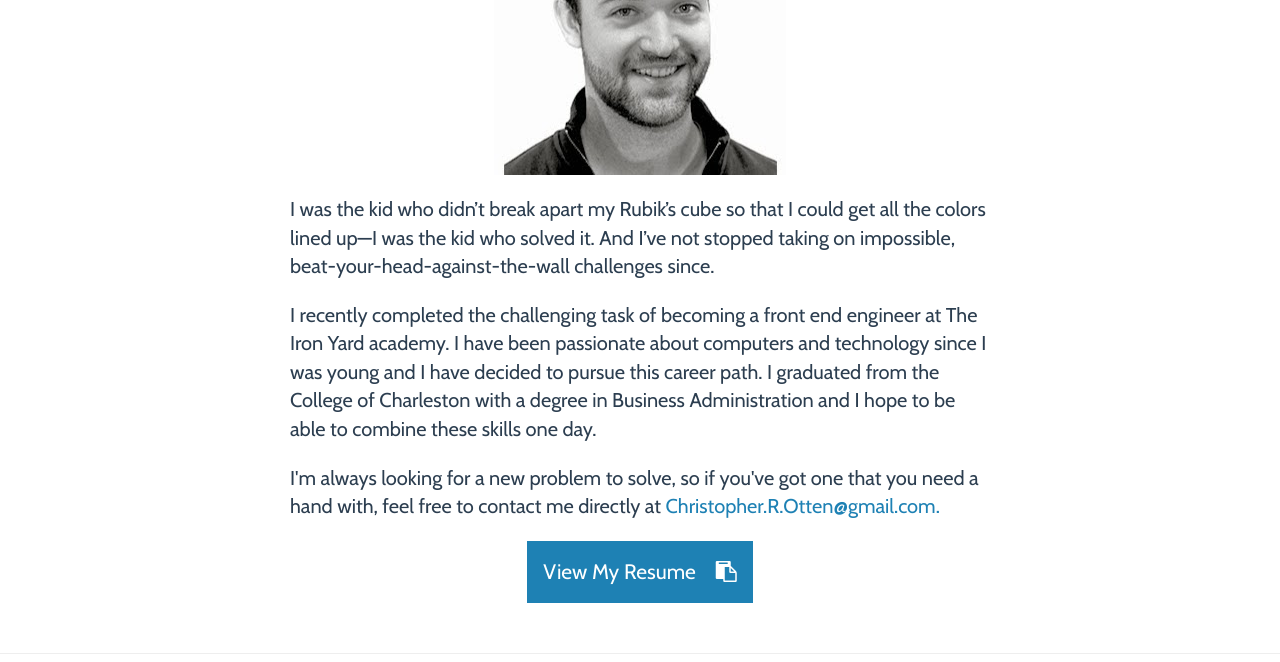
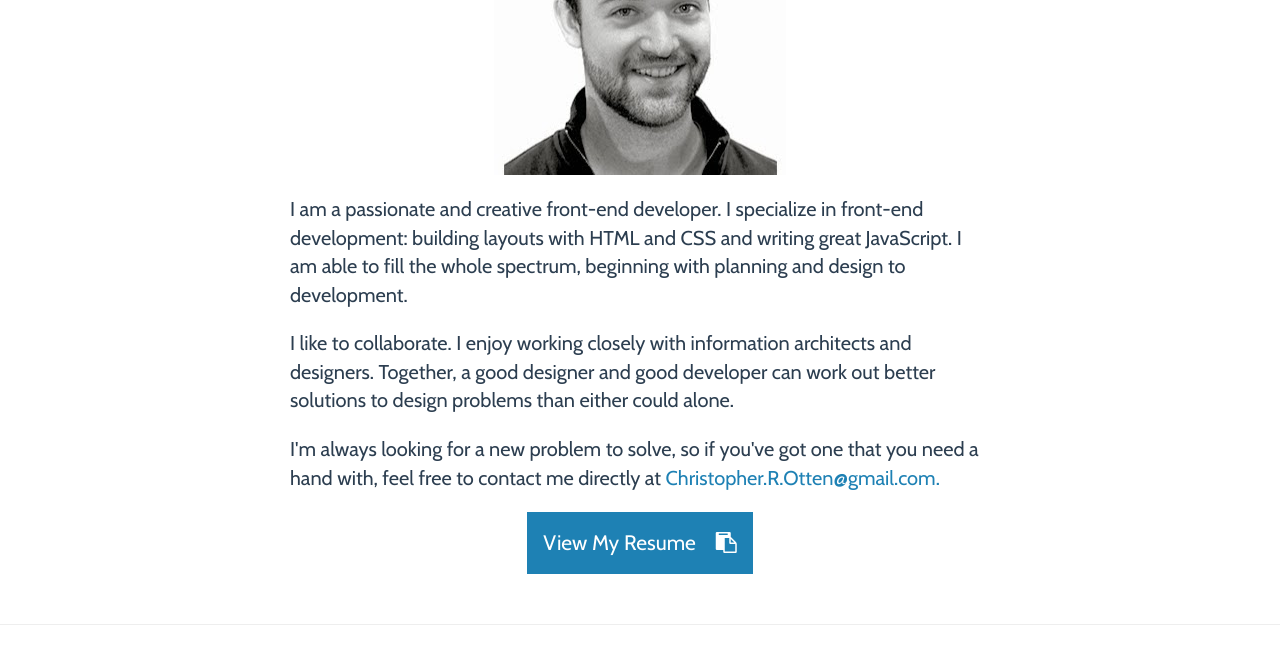
Before and after one commit to clewott/Portfolio, a website: page index.html in a window 1280 px wide. Shown: the part 1457-2119 px from the top of the page. Drawn offline with nearby package versions, Linux system fonts and the light colour scheme.

Commit message:
Changed the verbage in my bio

```diff
--- a/index.html
+++ b/index.html
@@ -110,8 +110,8 @@
     <div class="col-md-12 aboutMe">
       <h2>Bio</h2>
       <img src="images/ottenChris.jpg" alt="">
-      <p>I was the kid who didn’t break apart my Rubik’s cube so that I could get all the colors lined up—I was the kid who solved it. And I’ve not stopped taking on impossible, beat-your-head-against-the-wall challenges since.</p>
-      <p>I recently completed the challenging task of becoming a front end engineer at The Iron Yard academy. I have been passionate about computers and technology since I was young and I have decided to pursue this career path. I graduated from the College of Charleston with a degree in Business Administration and I hope to be able to combine these skills one day.</p>
+      <p>I am a passionate and creative front-end developer.  I specialize in front-end development: building layouts with HTML and CSS and writing great JavaScript. I am able to fill the whole spectrum, beginning with planning and design to development.</p>
+      <p>I like to collaborate. I enjoy working closely with information architects and designers. Together, a good designer and good developer can work out better solutions to design problems than either could alone.</p>
       <p>I'm always looking for a new problem to solve, so if you've got one that you need a hand with, feel free to contact me directly at <a href="mailTo:Christopher.R.Otten@gmail.com?subject=Getting In Touch&body=Hey Chris,">Christopher.R.Otten@gmail.com.</a></p>
       <a href="resume.html"><button>View My Resume<span><i class="fa fa-clipboard"></i></span></button></a>
     </div>
```
